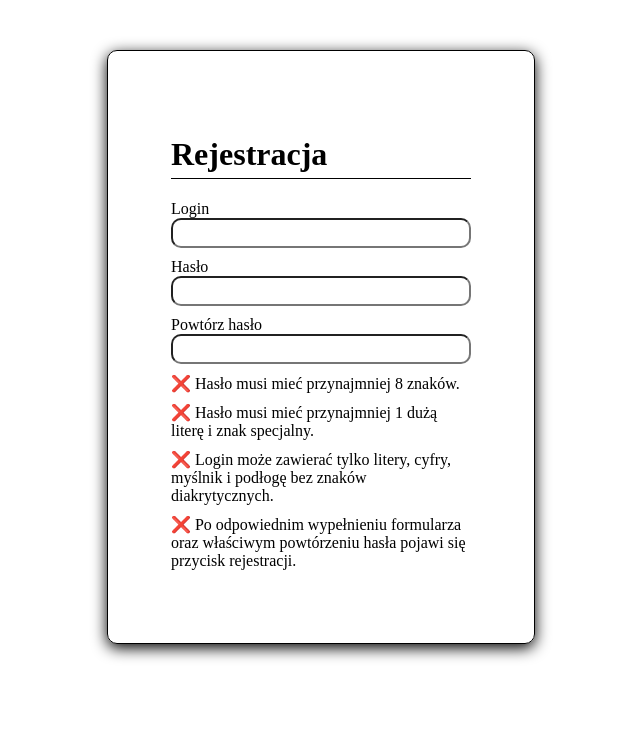
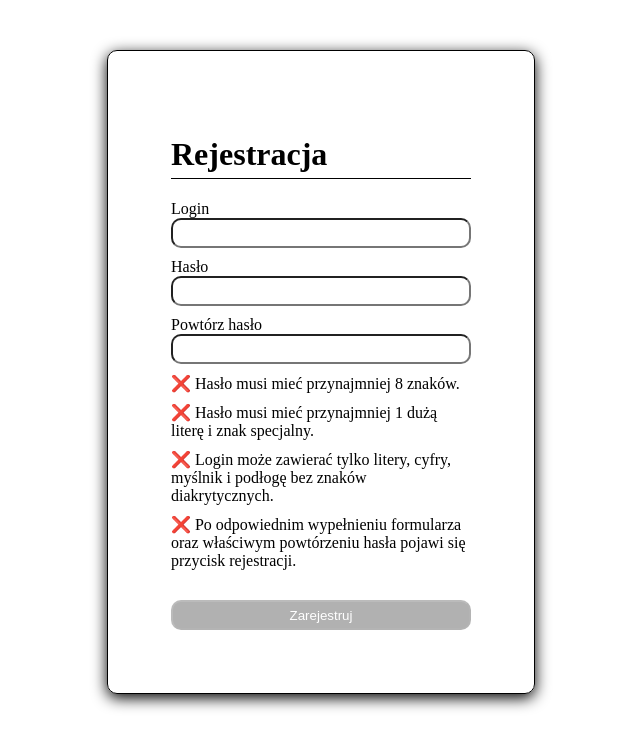
Before and after one commit to TobiaszCh/CodeSage_frontend, an Angular app: page /register in a window 1280 px wide. Shown: the top 748 px of the page, without its empty margins (319-959 px from the left). Built offline with nearby package versions, Linux system fonts and the light colour scheme.

Commit message:
Feature: - Improved registration button

```diff
--- a/src/app/registration/registration.component.css
+++ b/src/app/registration/registration.component.css
@@ -51,3 +51,8 @@ form input:focus {
 .response {
     color: rgb(3, 177, 3);
 }
+
+button:disabled {
+    pointer-events: none;
+    opacity: 0.3;
+}
--- a/src/app/registration/registration.component.html
+++ b/src/app/registration/registration.component.html
@@ -21,5 +21,5 @@
         bez znaków diakrytycznych.</div>
     <div><span>{{activeRegistration() ? "✅" : "❌"}}</span> Po odpowiednim wypełnieniu formularza oraz właściwym
         powtórzeniu hasła pojawi się przycisk rejestracji.</div>
-    <button *ngIf="activeRegistration() && !activeLoginButton" (click)="sendRegisterDetails()"> Zarejestruj </button>
+    <button [disabled]="!activeRegistration()" (click)="sendRegisterDetails()"> Zarejestruj </button>
 </form>
--- a/src/app/registration/registration.component.ts
+++ b/src/app/registration/registration.component.ts
@@ -14,7 +14,6 @@ export class RegistrationComponent {
   password: string = "";
   repeatedPassword: string = "";
   error: string = "";
-  activeLoginButton: boolean = false;
 
   constructor(private registrationService: RegistrationService, private router: Router, private loginService: LoginService,
     private toastr: ToastrService) {
--- a/src/enviroments/environment.ts
+++ b/src/enviroments/environment.ts
@@ -1,4 +1,4 @@
 export const environment = {
     production: false,
-    apiUrl: "http://localhost:8020",
+    apiUrl: "https://code-sage-958493ac8d1e.herokuapp.com",
 }
```
Also changed, not shown: src/app/course/course.component.html (line endings or trailing spaces).
